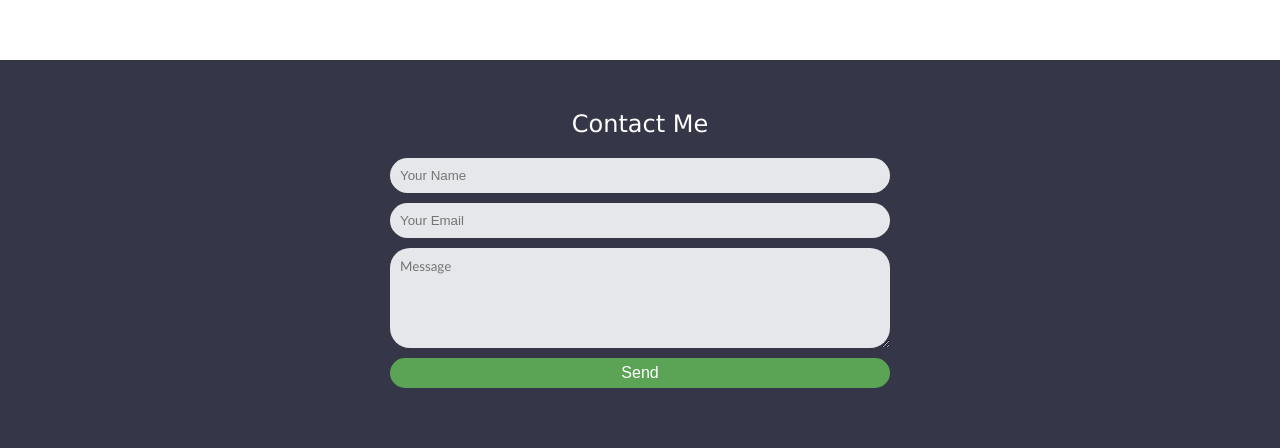
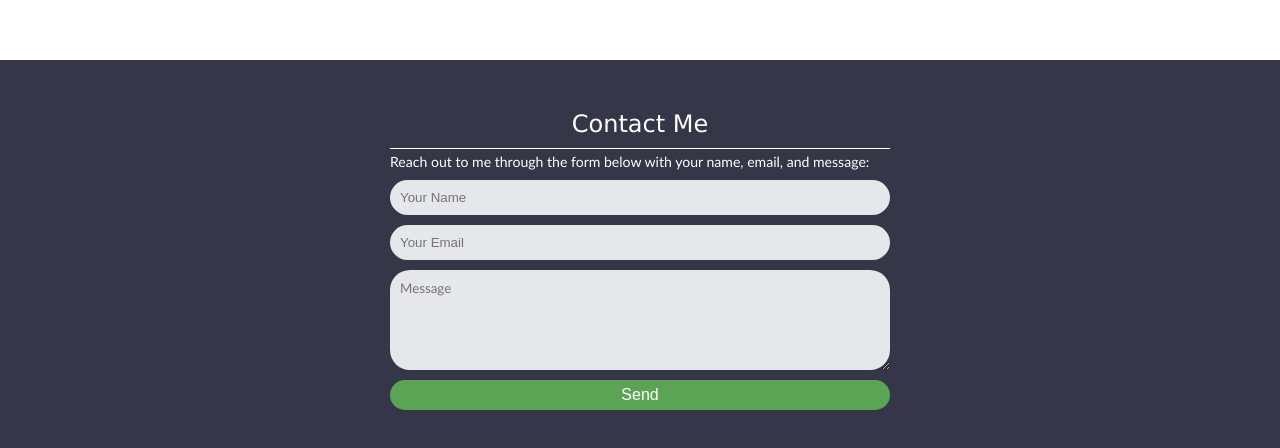
Before and after one commit to mbabey/personal-site, a React (Create React App) app in the folder front-end/: page / in a window 1280 px wide. Shown: the part 2340-2788 px from the top of the page. Built offline with nearby package versions, Linux system fonts and the light colour scheme.

Commit message:
Add instruction message to form

```diff
--- a/front-end/src/components/SectionContact.js
+++ b/front-end/src/components/SectionContact.js
@@ -7,6 +7,7 @@ const Contact = forwardRef(function Contact(props, ref) {
     <section id='contact' ref={ref}>
       <div className='width-wrapper'>
         <h2>Contact Me</h2>
+        <p>Reach out to me through the form below with your name, email, and message:</p>
         <form autoComplete='on' action='/go' method='post'>
           <input type='text' placeholder='Your Name' required></input>
           <input type='email' placeholder='Your Email' required></input>
```
